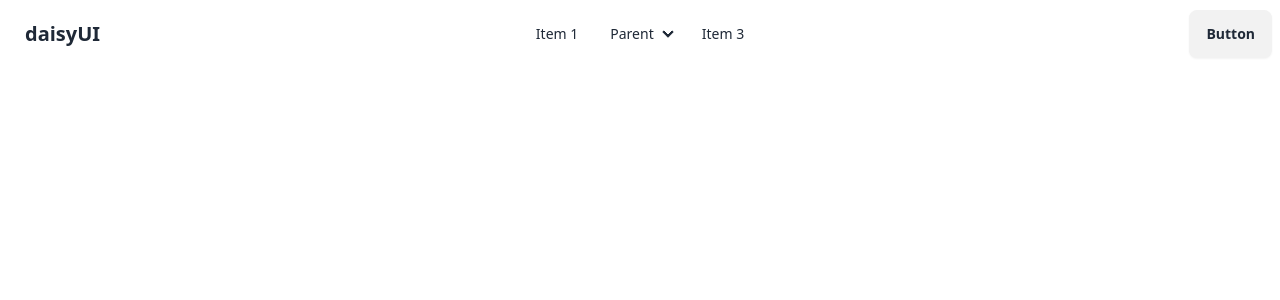
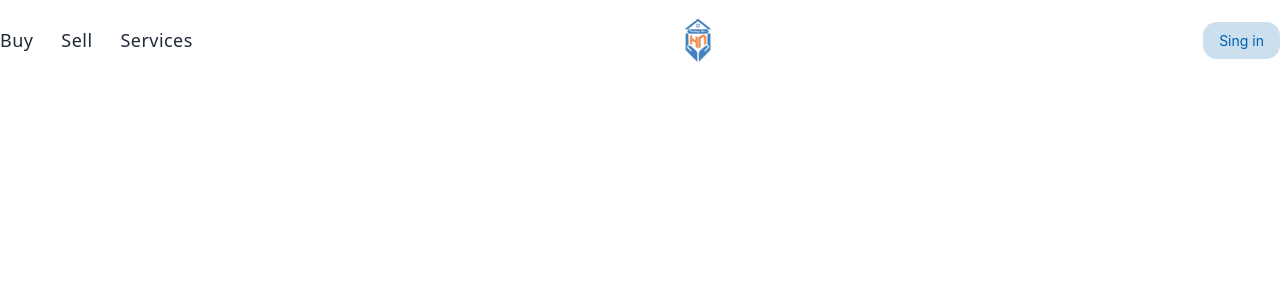
Before and after one commit to Mehebul02/Heritage-Nest, a React (Vite) app: page / in a window 1280 px wide. Shown: the top 300 px of the page. Built offline with nearby package versions, Linux system fonts and the light colour scheme.

Commit message:
header complited

```diff
--- a/index.html
+++ b/index.html
@@ -1,5 +1,5 @@
 <!doctype html>
-<html lang="en">
+<html lang="en" data-theme="light">
   <head>
     <meta charset="UTF-8" />
     <link rel="icon" type="image/svg+xml" href="/vite.svg" />
--- /dev/null
+++ b/src/assets/images/index.js
@@ -0,0 +1,4 @@
+import logo from '../images/logo.png'
+
+
+export {logo}
--- a/src/layout/Root.jsx
+++ b/src/layout/Root.jsx
@@ -1,4 +1,4 @@
-import Home from "../pages/Home";
+
 import Header from "../shared/Header";
 
 const Root = () => {
--- a/src/shared/Header.jsx
+++ b/src/shared/Header.jsx
@@ -1,74 +1,130 @@
-
-// import  logo  from "../assets/images/logo.png";
 
 import { motion } from "framer-motion";
 import { useRef, useState } from "react";
 import { MdOutlineClose } from "react-icons/md";
 import { Link } from "react-router-dom";
-// import SocialLInks from "./SocialLInks";
-// import Container from "./Container";
+import { logo } from "../assets/images";
 const navigation = [
-  { title: "Home", link: "home", value: "" },
-  { title: "About", link: "about", value: "01", delay: 0.1 },
-  { title: "Skills", link: "skills", value: "02", delay: 0.2 },
-  { title: "Project", link: "project", value: "03", delay: 0.3 },
-  { title: "Contact", link: "contact", value: "04", delay: 0.4 },
+  { title: "Buy", link: "buy",},
+  { title: "Sell", link: "sell", },
+  { title: "Services", link: "services",  }
 ];
 const Header = () => {
+  const [show, setShow] = useState(false);
+  const ref = useRef();
 
+  const handleClick = (e) => {
+    if (e.target.contains(ref.current)) {
+      setShow(false);
+    }
+  };
   return (
-    <div className="navbar bg-base-100">
-    <div className="navbar-start">
-      <div className="dropdown">
-        <div tabIndex={0} role="button" className="btn btn-ghost lg:hidden">
-          <svg
-            xmlns="http://www.w3.org/2000/svg"
-            className="h-5 w-5"
-            fill="none"
-            viewBox="0 0 24 24"
-            stroke="currentColor">
-            <path
-              strokeLinecap="round"
-              strokeLinejoin="round"
-              strokeWidth="2"
-              d="M4 6h16M4 12h8m-8 6h16" />
-          </svg>
+    <div className="sticky top-0 z-50 ">
+
+   <div className="h-20   px-4 lg:px-0 ">
+   <div className="max-w-[1340px] mx-auto flex items-center h-full justify-between">
+       {/* navbar  */}
+   <div className="hidden md:inline-flex items-center gap-7">
+          <div className="flex text-[14px] gap-7">
+            {navigation?.map((item) => (
+              <Link
+                key={item?.title}
+                to={item?.link}
+                smooth={true}
+                duration={500}
+                offset={-80}
+                className="relative group font-medium  cursor-pointer duration-300">
+                <motion.p
+                  initial={{ y: -10, opacity: 0 }}
+                  animate={{ y: 0, opacity: 1 }}
+                  transition={{ duration: 0.1 }}>
+
+                  <span className="text-[18px] tracking-wide">{item?.title}</span>
+                </motion.p>
+              </Link>
+            ))}
+          </div>
+
         </div>
-        <ul
-          tabIndex={0}
-          className="menu menu-sm dropdown-content bg-base-100 rounded-box z-[1] mt-3 w-52 p-2 shadow">
-          <li><a>Item 1</a></li>
-          <li>
-            <a>Parent</a>
-            <ul className="p-2">
-              <li><a>Submenu 1</a></li>
-              <li><a>Submenu 2</a></li>
-            </ul>
-          </li>
-          <li><a>Item 3</a></li>
-        </ul>
+          {/* logo */}
+          <div>
+      <img src={logo} alt="logo" className="w-14 opacity-75 hover:opacity-100 duration-200 cursor-pointer"/>
+       </div>
+      {/* login */}
+     <div>
+        <button className="text-[14px] text-primaryColor bg-primaryColor/20 px-4 py-2 rounded-[14px] font-bodyFont ">Sing in</button>
+    </div>
+
+        <div
+          onClick={() => setShow(true)}
+          className="md:hidden w-6 h-5 flex flex-col justify-between items-center cursor-pointer group overflow-hidden"
+        >
+          <span className="w-full h-[2px] bg-designColor inline-flex transform group-hover:translate-x-2 transition-all duration-300" />
+          <span className="w-full h-[2px] bg-designColor inline-flex transform translate-x-3 group-hover:translate-x-0 transition-all duration-300" />
+          <span className="w-full h-[2px] bg-designColor inline-flex transform translate-x-1 group-hover:translate-x-2 transition-all duration-300" />
+        </div>
+        {show && (
+          <div
+            ref={(node) => (ref.current = node)}
+            onClick={handleClick}
+            className="absolute md:hidden top-0 right-0 w-full h-screen bg-black/50 flex flex-col items-end z-50"
+          >
+            <motion.div
+              initial={{ x: 20, opacity: 0 }}
+              animate={{ x: 0, opacity: 1 }}
+              transition={{ duration: 0.1 }}
+              className="w-[80%] h-full overflow-y-scroll bg-textBg flex flex-col items-center py-10 relative scrollBarHide"
+            >
+              <MdOutlineClose
+                onClick={() => setShow(false)}
+                className="text-3xl text-designColor hover:text-red-500 absolute top-4 right-4 duration-200"
+              />
+              <div className="flex flex-col items-center gap-7 mt-10">
+                <ul className="flex flex-col text-base gap-5">
+                  {navigation?.map((item) => (
+                    <Link
+                      key={item?.title}
+                      to={item?.link}
+                      smooth={true}
+                      duration={500}
+                      offset={-80}
+                      className="font-medium text-darkText hover:text-designColor cursor-pointer duration-300"
+                    >
+                      <motion.li
+                        onClick={() => setShow(false)}
+                        initial={{ y: -10, opacity: 0 }}
+                        animate={{ y: 0, opacity: 1 }}
+                        transition={{ duration: 0.1, delay: item?.delay }}
+                      >
+                        <span className="text-designColor">
+                          {item?.value} {item?.value && "."}{" "}
+                        </span>
+                        <span className="tracking-wide uppercase">
+                          {item?.title}
+                        </span>
+                      </motion.li>
+                    </Link>
+                  ))}
+                </ul>
+
+                {/* <SocialLInks className="flex-row items-center gap-5" /> */}
+                <motion.a
+                  initial={{ opacity: 0 }}
+                  animate={{ opacity: 1 }}
+                  transition={{ delay: 1.2, ease: "easeIn" }}
+                  className="text-sm w-72 tracking-widest text-designColor text-center mt-4"
+                  href="mailto:noor.jsdivs@gmail.com"
+                >
+
+                </motion.a>
+              </div>
+            </motion.div>
+          </div>
+        )}
       </div>
-      <a className="btn btn-ghost text-xl">daisyUI</a>
-    </div>
-    <div className="navbar-center hidden lg:flex">
-      <ul className="menu menu-horizontal px-1">
-        <li><a>Item 1</a></li>
-        <li>
-          <details>
-            <summary>Parent</summary>
-            <ul className="p-2">
-              <li><a>Submenu 1</a></li>
-              <li><a>Submenu 2</a></li>
-            </ul>
-          </details>
-        </li>
-        <li><a>Item 3</a></li>
-      </ul>
-    </div>
-    <div className="navbar-end">
-      <a className="btn">Button</a>
-    </div>
-  </div>
+
+   </div>
+     </div>
 
   );
 };
--- a/tailwind.config.js
+++ b/tailwind.config.js
@@ -11,12 +11,9 @@ export default {
         designColor:'#EE6611',
         lightText:'#FFFFFF',
         darkText:'#111827',
-
-
       },
       fontFamily:{
         bodyFont:["inter", "sans-serif"]
-
       }
     },
   },
```
Also changed, not shown: src/assets/images/logo.png (added).
